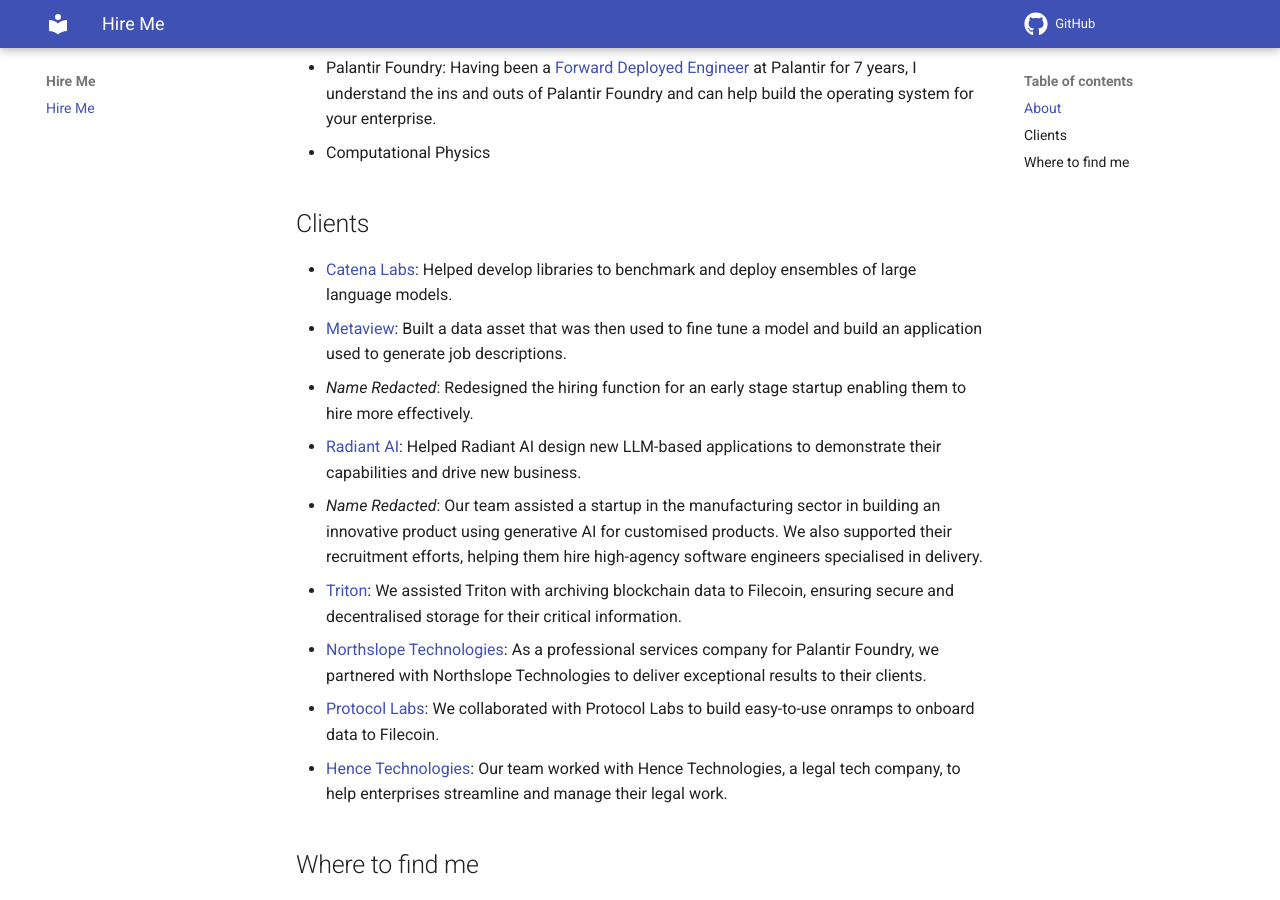
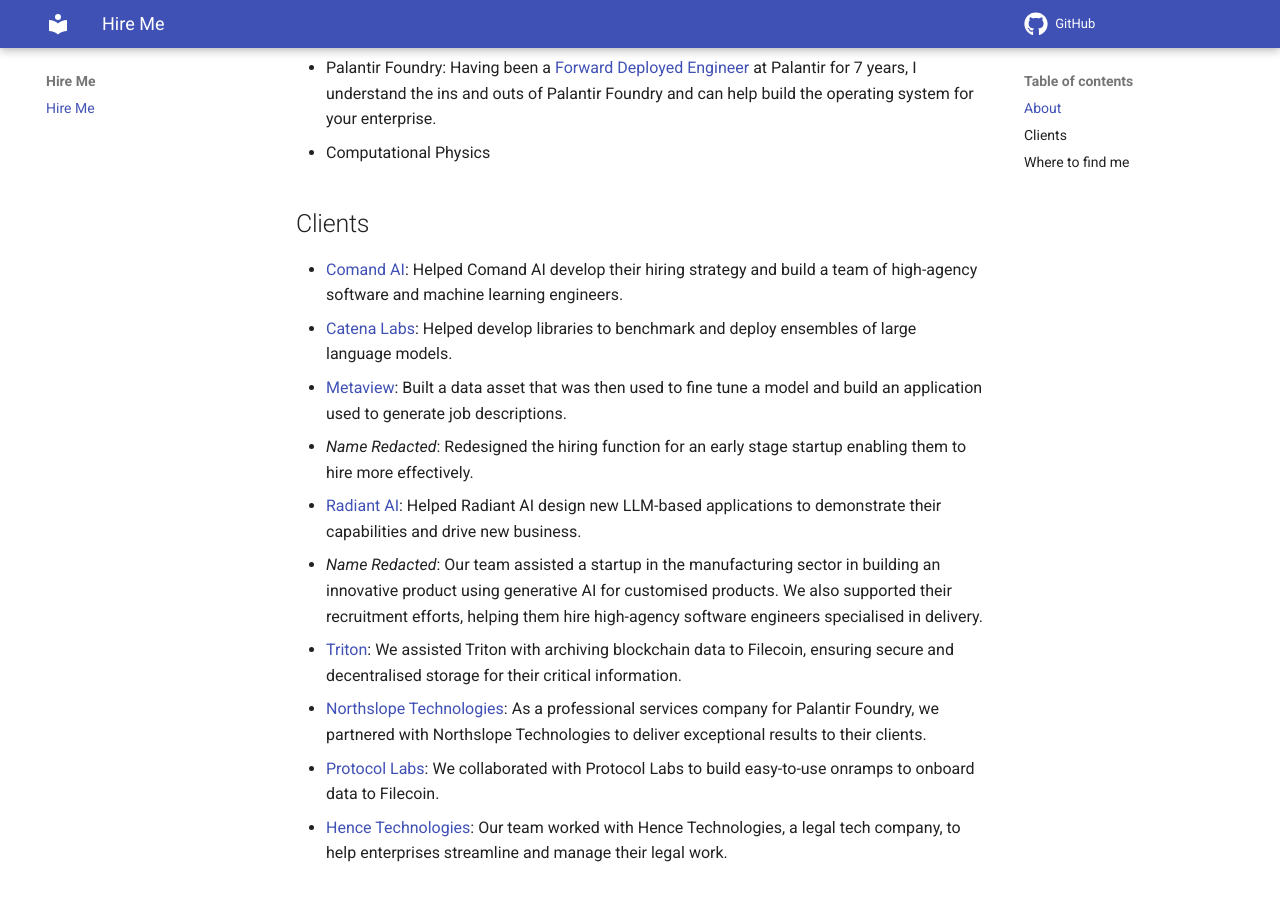
Before and after one commit to anjor/website, an MkDocs documentation site: the page built from docs/hire.md, in a window 1280 px wide and 900 px high, scrolled down 417 px. Built offline with MkDocs 1.6.1 and Material for MkDocs 9.7.7, drawn with Linux system fonts in a browser that asks for light colours; comment, search, counter and statistics services are not loaded.

Commit message:
comand AI

```diff
--- a/docs/hire.md
+++ b/docs/hire.md
@@ -11,6 +11,7 @@
 
 ## Clients
 
+- [Comand AI](https://www.comand.ai/): Helped Comand AI develop their hiring strategy and build a team of high-agency software and machine learning engineers.
 - [Catena Labs](https://www.catena.xyz/): Helped develop libraries to benchmark and deploy ensembles of large language models.
 - [Metaview](https://metaview.ai): Built a data asset that was then used to fine tune a model and build an application used to generate job descriptions.
 - _Name Redacted_: Redesigned the hiring function for an early stage startup enabling them to hire more effectively.
```
